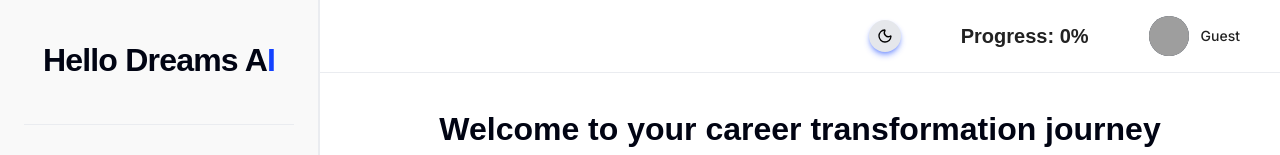
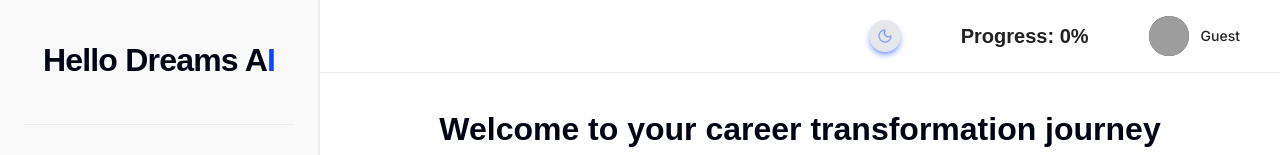
Before and after one commit to ojieprincewill/hello-dreams-ai, a React (Vite) app: page /ai-dashboard in a window 1280 px wide. Shown: the top 155 px of the page. Built offline with nearby package versions, Linux system fonts and the light colour scheme; grey boxes are pictures that could not be loaded; a web font is replaced by a local one.

Commit message:
updated theme toggle display

```diff
--- a/src/components/AI-portions/ai-dashboard.component.jsx
+++ b/src/components/AI-portions/ai-dashboard.component.jsx
@@ -39,7 +39,7 @@ const AiDashboard = () => {
 
   return (
     <div
-      className="bg-[#fff] text-[#010413] dark:bg-[#212121] dark:text-white transition-all ease-in-out"
+      className="bg-white text-[#010413] dark:bg-[#212121] dark:text-white transition-all ease-in-out"
       style={{ fontFamily: "Darker Grotesque, sans-serif" }}
     >
       <div className="flex ">
@@ -56,7 +56,7 @@ const AiDashboard = () => {
           {/* Top Bar */}
           <div className="flex justify-end items-center space-x-15 px-10 py-4 border-b-[1.5px] dark:border-b border-[#eaecf0] dark:border-[#2d2d2d]">
             <ThemeToggle />
-            <div className="text-[20px] text-[#222] dark:text-[#fff] font-extrabold">
+            <div className="text-[20px] text-[#222] dark:text-white font-extrabold">
               Progress: 0%
             </div>
             <UserIconDropdown />
--- a/src/components/AI-portions/theme-toggle/theme-toggle.component.jsx
+++ b/src/components/AI-portions/theme-toggle/theme-toggle.component.jsx
@@ -18,12 +18,28 @@ const ThemeToggle = () => {
   }, []);
 
   return (
-    <button
-      onClick={toggleTheme}
-      className="p-2 rounded-full shadow-md shadow-[#1342ff6f] dark:shadow-[rgba(255,215,0,0.5)] hover:text-[#1342ff6f] dark:hover:text-[rgba(255,215,0,0.5)] bg-gray-200 dark:bg-gray-800 text-black dark:text-white transition-all ease-in-out cursor-pointer"
-    >
-      {theme === "dark" ? <Sun size={16} /> : <Moon size={16} />}
-    </button>
+    <div className="relative group inline-block">
+      <button
+        onClick={toggleTheme}
+        className="p-2 rounded-full shadow-md shadow-[#1342ff6f] dark:shadow-[rgba(255,215,0,0.5)]
+                   text-[#1342ff6f] dark:text-[rgba(255,215,0,0.5)]
+                   bg-gray-200 dark:bg-gray-800
+                   transition-all ease-in-out cursor-pointer"
+      >
+        {theme === "dark" ? <Sun size={16} /> : <Moon size={16} />}
+      </button>
+
+      {/* Tooltip */}
+      <span
+        className="absolute top-full left-1/2 -translate-x-1/2 mt-2
+                   rounded px-2 py-1 text-xs whitespace-nowrap
+                   bg-[#1342ff6f] text-white dark:bg-[rgba(255,215,0,0.5)] dark:text-black
+                   opacity-0 group-hover:opacity-100 transition-opacity duration-200
+                   pointer-events-none shadow-md"
+      >
+        {theme === "dark" ? "Switch to Light Mode" : "Switch to Dark Mode"}
+      </span>
+    </div>
   );
 };
 
```
